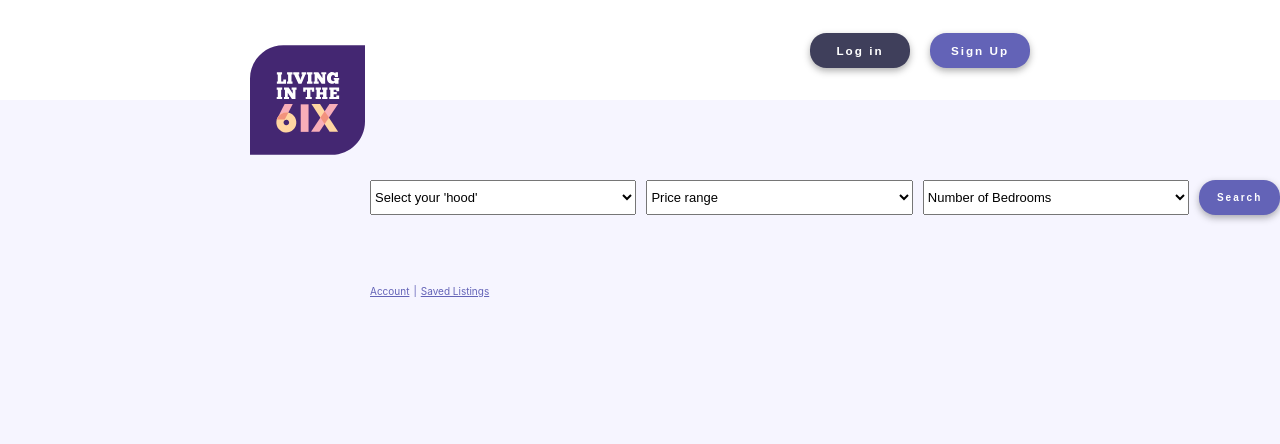
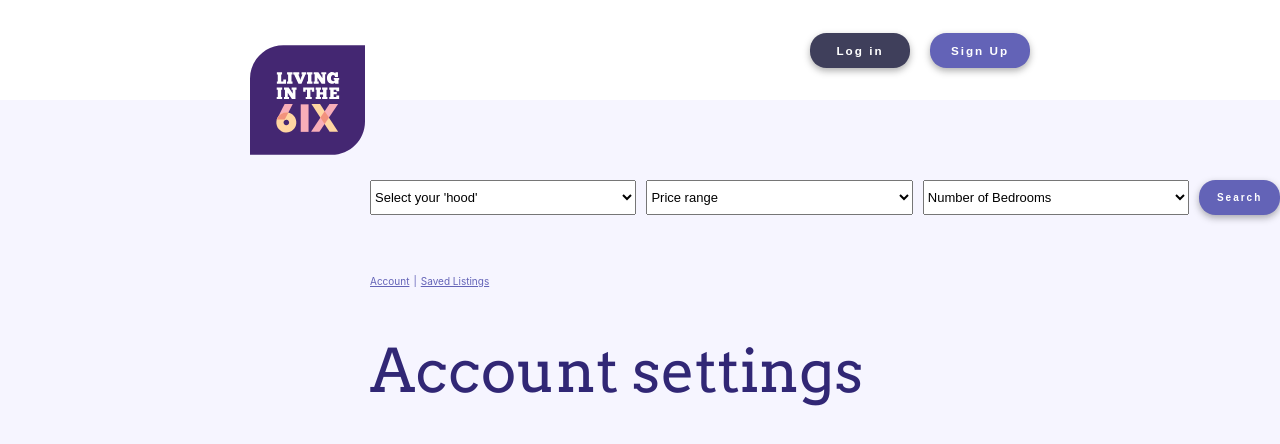
Before and after one commit to JuanTValdez/Living-in-the-Six, a React (Create React App) app: page / in a window 1280 px wide. Shown: the top 444 px of the page. Built offline with nearby package versions, Linux system fonts and the light colour scheme.

Commit message:
continue settings layout and styling

```diff
--- a/src/GlobalVariables.css
+++ b/src/GlobalVariables.css
@@ -8,6 +8,8 @@
 	display: flex;
 	flex-direction: column;
 }
+
+
 
 /* Font-Sizes */
 
--- a/src/components/Settings.js
+++ b/src/components/Settings.js
@@ -29,8 +29,8 @@ export default function AccountSettings() {
 				<p className='font-size-10'>Saved Listings</p>
 			</div>
 
-			{/*<h1>Account settings</h1>
-				{/*<section>
+			<h1 className='settings-headline-60 font-size-60'>Account settings</h1>
+			{/*<section>
 				<div>
 					<h4>Personal Information</h4>
 					<label htmlFor='name'>Name</label>
--- a/src/styles/Settings.css
+++ b/src/styles/Settings.css
@@ -7,8 +7,6 @@
 .dropdown-settings {
 	gap: 1rem;
 	display: flex;
-
-	margin-bottom: 7rem;
 
 	.dropdown {
 		width: 34rem;
@@ -20,6 +18,7 @@
 	flex-direction: row;
 	gap: 0.4rem;
 	font-size: 2rem;
+	margin: 6rem 0 4.5rem 0;
 
 	& p {
 		color: var(--iris);
@@ -31,6 +30,13 @@
 	}
 }
 
+.settings-headline-60 {
+	font-family: 'Arvo-Regular';
+	font-weight: normal;
+
+	line-height: 1.29;
+	color: var(--dark-slate-blue);
+}
 /* .settings-container { */
 /* & label {
 		display: block;
```
